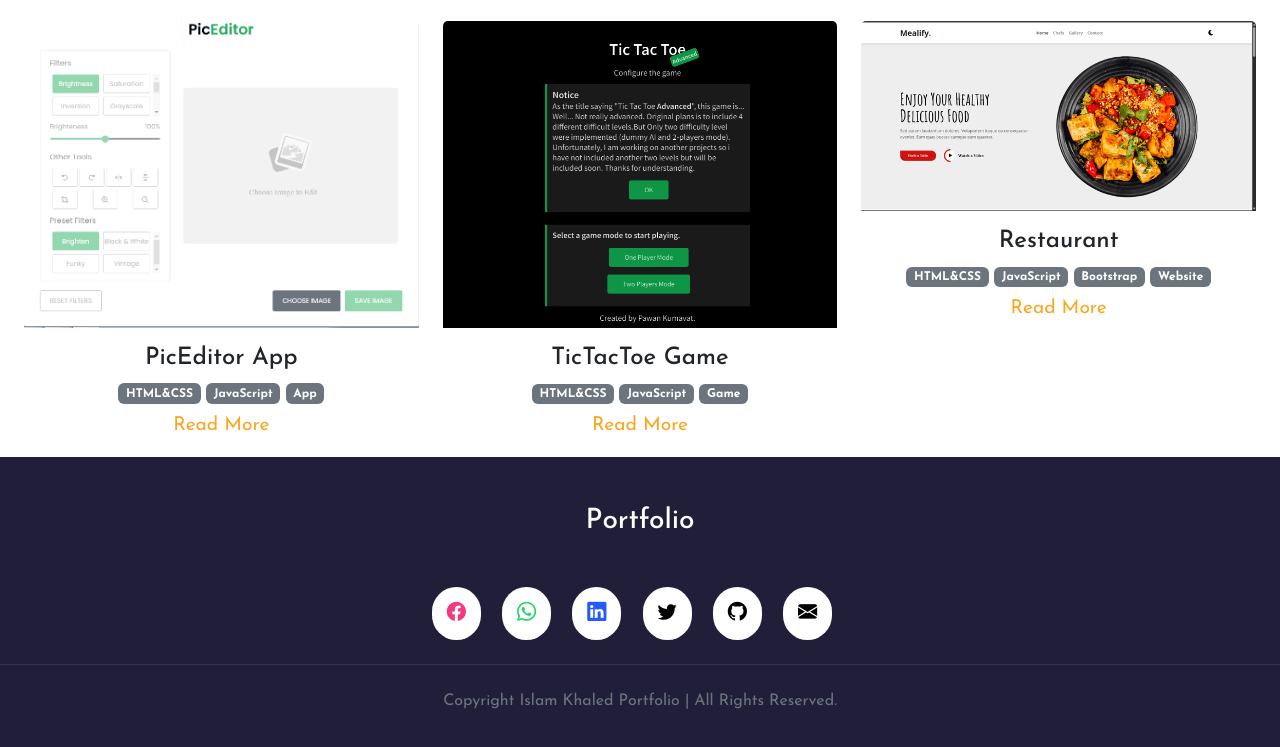
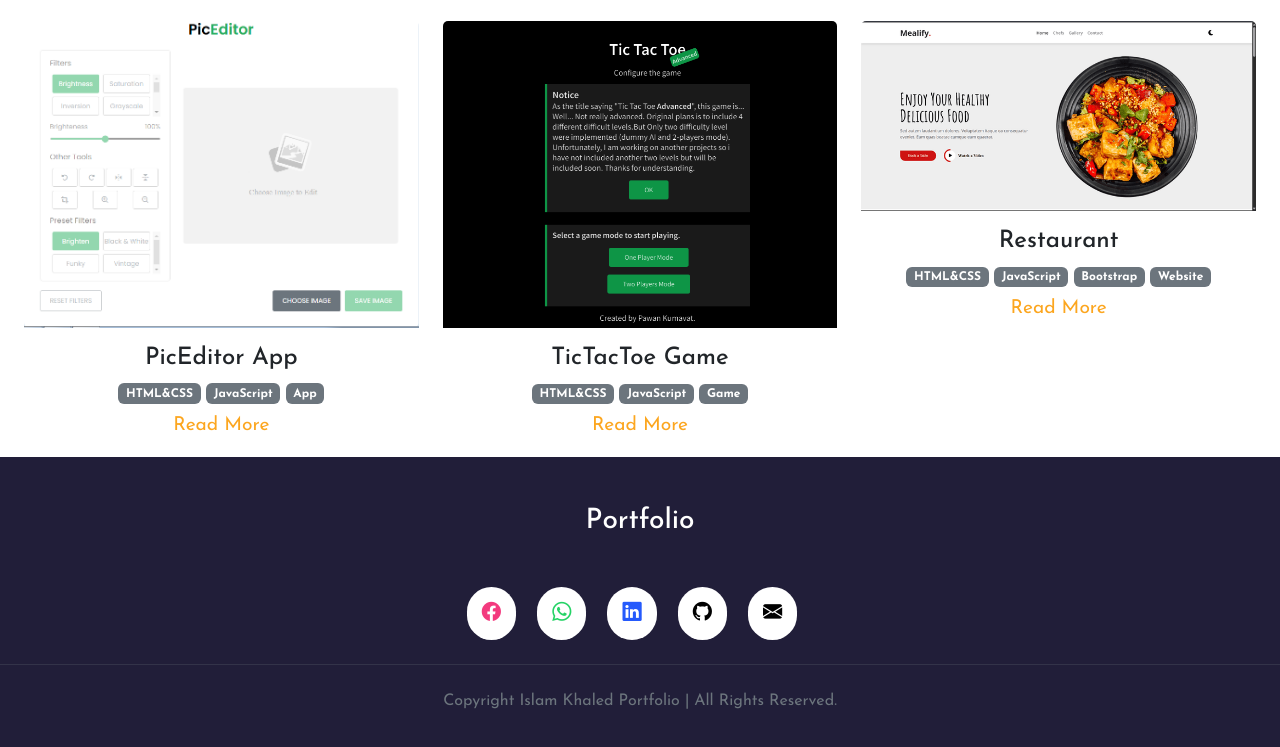
Before and after one commit to Beshoy-05/Islam_Portfolio, a plain HTML site: page index.html in a window 1280 px wide. Shown: the part 2412-3159 px from the top of the page. Drawn offline with nearby package versions, Linux system fonts and the light colour scheme.

Commit message:
Update index.html

```diff
--- a/index.html
+++ b/index.html
@@ -368,9 +368,7 @@
         <button href="" class="rounded-pill behance">
           <i class="bi bi-linkedin"></i>
         </button>
-        <button href="" class="rounded-pill twitter">
-          <i class="bi bi-twitter"></i>
-        </button>
+
         <button href="" class="rounded-pill github">
           <i class="bi bi-github"></i>
         </button>
```
